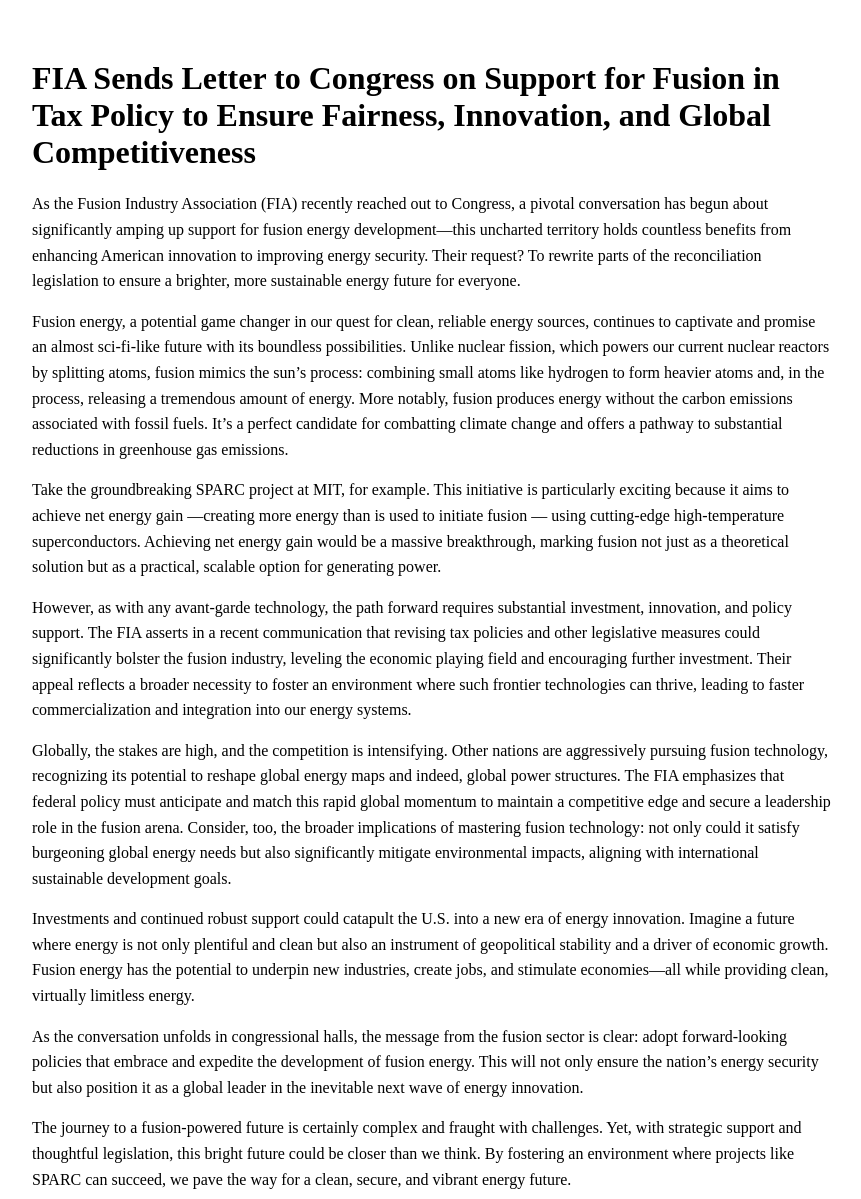
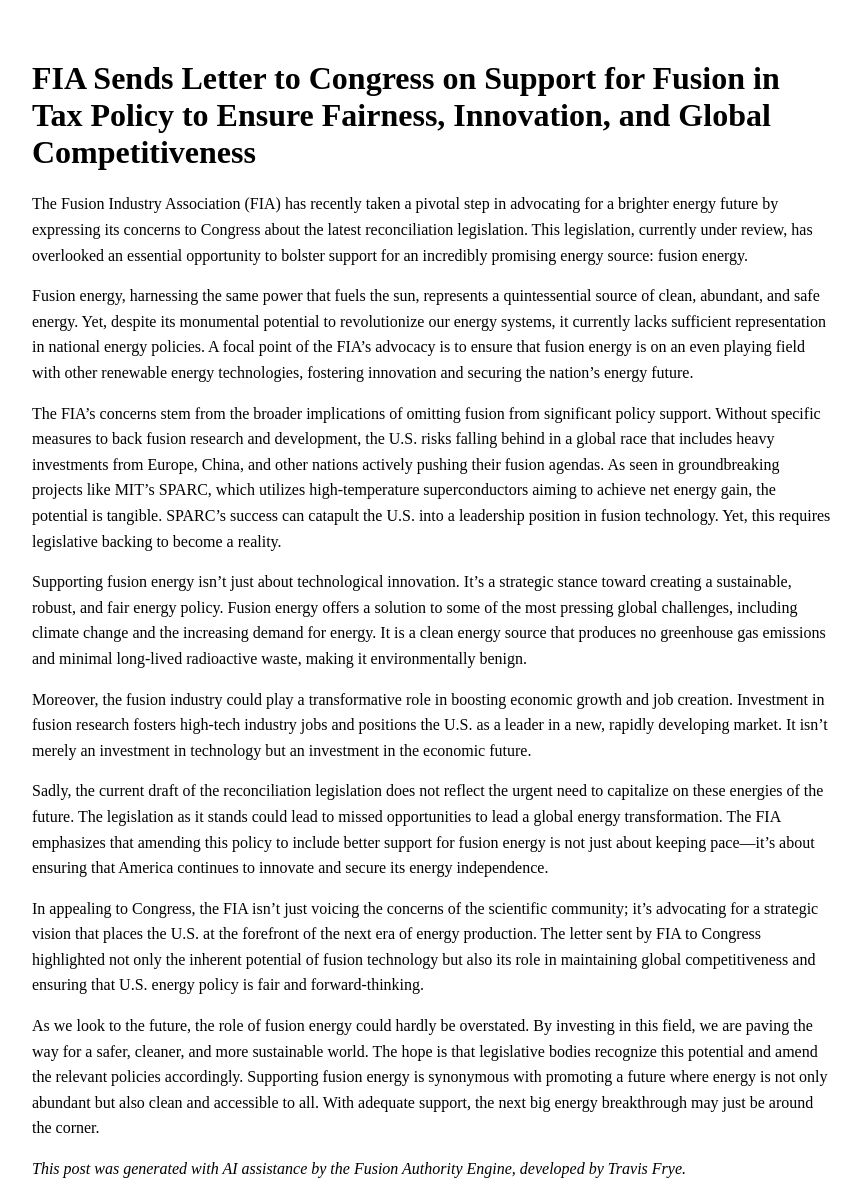
Before and after one commit to hyperpoint/hyperpoint.github.io, a Jekyll site: the page built from _posts/2025-05-21-6ffcb3f786f26d1a81f7f5efd450422e-fia-sends-letter-to-congress-on-support-for-fusion-in-tax-policy-to-ensure-fairness,-innovation,-and-global-competitiveness.md, in a window 1280 px wide and 1400 px high. Shown: the part 201-1400 px from the top of the window, without its empty margins (208-1069 px from the left). Built offline with Jekyll 4.4.1, drawn with Linux system fonts in a browser that asks for light colours; some of the changed text lies outside the part shown.

Commit message:
Add blog post: FIA Sends Letter to Congress on Support for Fusion in Tax Policy to Ensure Fairness, Innovation, and Global Competitiveness

```diff
--- a/_posts/2025-05-21-6ffcb3f786f26d1a81f7f5efd450422e-fia-sends-letter-to-congress-on-support-for-fusion-in-tax-policy-to-ensure-fairness,-innovation,-and-global-competitiveness.md
+++ b/_posts/2025-05-21-6ffcb3f786f26d1a81f7f5efd450422e-fia-sends-letter-to-congress-on-support-for-fusion-in-tax-policy-to-ensure-fairness,-innovation,-and-global-competitiveness.md
@@ -14,22 +14,20 @@ citation: "Unknown Author (2025). *FIA Sends Letter to Congress on Support for F
 xai-generated: true
 ---
 
-As the Fusion Industry Association (FIA) recently reached out to Congress, a pivotal conversation has begun about significantly amping up support for fusion energy development—this uncharted territory holds countless benefits from enhancing American innovation to improving energy security. Their request? To rewrite parts of the reconciliation legislation to ensure a brighter, more sustainable energy future for everyone.
+The Fusion Industry Association (FIA) has recently taken a pivotal step in advocating for a brighter energy future by expressing its concerns to Congress about the latest reconciliation legislation. This legislation, currently under review, has overlooked an essential opportunity to bolster support for an incredibly promising energy source: fusion energy.
 
-Fusion energy, a potential game changer in our quest for clean, reliable energy sources, continues to captivate and promise an almost sci-fi-like future with its boundless possibilities. Unlike nuclear fission, which powers our current nuclear reactors by splitting atoms, fusion mimics the sun’s process: combining small atoms like hydrogen to form heavier atoms and, in the process, releasing a tremendous amount of energy. More notably, fusion produces energy without the carbon emissions associated with fossil fuels. It's a perfect candidate for combatting climate change and offers a pathway to substantial reductions in greenhouse gas emissions.
+Fusion energy, harnessing the same power that fuels the sun, represents a quintessential source of clean, abundant, and safe energy. Yet, despite its monumental potential to revolutionize our energy systems, it currently lacks sufficient representation in national energy policies. A focal point of the FIA's advocacy is to ensure that fusion energy is on an even playing field with other renewable energy technologies, fostering innovation and securing the nation’s energy future.
 
-Take the groundbreaking SPARC project at MIT, for example. This initiative is particularly exciting because it aims to achieve net energy gain —creating more energy than is used to initiate fusion — using cutting-edge high-temperature superconductors. Achieving net energy gain would be a massive breakthrough, marking fusion not just as a theoretical solution but as a practical, scalable option for generating power.
+The FIA's concerns stem from the broader implications of omitting fusion from significant policy support. Without specific measures to back fusion research and development, the U.S. risks falling behind in a global race that includes heavy investments from Europe, China, and other nations actively pushing their fusion agendas. As seen in groundbreaking projects like MIT’s SPARC, which utilizes high-temperature superconductors aiming to achieve net energy gain, the potential is tangible. SPARC's success can catapult the U.S. into a leadership position in fusion technology. Yet, this requires legislative backing to become a reality.
 
-However, as with any avant-garde technology, the path forward requires substantial investment, innovation, and policy support. The FIA asserts in a recent communication that revising tax policies and other legislative measures could significantly bolster the fusion industry, leveling the economic playing field and encouraging further investment. Their appeal reflects a broader necessity to foster an environment where such frontier technologies can thrive, leading to faster commercialization and integration into our energy systems.
+Supporting fusion energy isn't just about technological innovation. It’s a strategic stance toward creating a sustainable, robust, and fair energy policy. Fusion energy offers a solution to some of the most pressing global challenges, including climate change and the increasing demand for energy. It is a clean energy source that produces no greenhouse gas emissions and minimal long-lived radioactive waste, making it environmentally benign.
 
-Globally, the stakes are high, and the competition is intensifying. Other nations are aggressively pursuing fusion technology, recognizing its potential to reshape global energy maps and indeed, global power structures. The FIA emphasizes that federal policy must anticipate and match this rapid global momentum to maintain a competitive edge and secure a leadership role in the fusion arena. Consider, too, the broader implications of mastering fusion technology: not only could it satisfy burgeoning global energy needs but also significantly mitigate environmental impacts, aligning with international sustainable development goals.
+Moreover, the fusion industry could play a transformative role in boosting economic growth and job creation. Investment in fusion research fosters high-tech industry jobs and positions the U.S. as a leader in a new, rapidly developing market. It isn’t merely an investment in technology but an investment in the economic future.
 
-Investments and continued robust support could catapult the U.S. into a new era of energy innovation. Imagine a future where energy is not only plentiful and clean but also an instrument of geopolitical stability and a driver of economic growth. Fusion energy has the potential to underpin new industries, create jobs, and stimulate economies—all while providing clean, virtually limitless energy.
+Sadly, the current draft of the reconciliation legislation does not reflect the urgent need to capitalize on these energies of the future. The legislation as it stands could lead to missed opportunities to lead a global energy transformation. The FIA emphasizes that amending this policy to include better support for fusion energy is not just about keeping pace—it's about ensuring that America continues to innovate and secure its energy independence.
 
-As the conversation unfolds in congressional halls, the message from the fusion sector is clear: adopt forward-looking policies that embrace and expedite the development of fusion energy. This will not only ensure the nation’s energy security but also position it as a global leader in the inevitable next wave of energy innovation.
+In appealing to Congress, the FIA isn't just voicing the concerns of the scientific community; it's advocating for a strategic vision that places the U.S. at the forefront of the next era of energy production. The letter sent by FIA to Congress highlighted not only the inherent potential of fusion technology but also its role in maintaining global competitiveness and ensuring that U.S. energy policy is fair and forward-thinking.
 
-The journey to a fusion-powered future is certainly complex and fraught with challenges. Yet, with strategic support and thoughtful legislation, this bright future could be closer than we think. By fostering an environment where projects like SPARC can succeed, we pave the way for a clean, secure, and vibrant energy future.
-
-It’s a pivotal moment for U.S. energy policy and an opportunity that, if seized, could define the energy landscape for generations to come. Let’s support the legislative changes needed to propel this promising technology to the forefront of our energy arsenal. The fusion future isn't just a dream—it's a possibility within our grasp, awaiting the right mix of innovation, investment, and governmental foresight.
+As we look to the future, the role of fusion energy could hardly be overstated. By investing in this field, we are paving the way for a safer, cleaner, and more sustainable world. The hope is that legislative bodies recognize this potential and amend the relevant policies accordingly. Supporting fusion energy is synonymous with promoting a future where energy is not only abundant but also clean and accessible to all. With adequate support, the next big energy breakthrough may just be around the corner.
 
 *This post was generated with AI assistance by the Fusion Authority Engine, developed by Travis Frye.*
```
Also changed, not shown: other parts of _posts/2025-05-21-6ffcb3f786f26d1a81f7f5efd450422e-fia-sends-letter-to-congress-on-support-for-fusion-in-tax-policy-to-ensure-fairness,-innovation,-and-global-competitiveness.md (+2 -2 lines).
